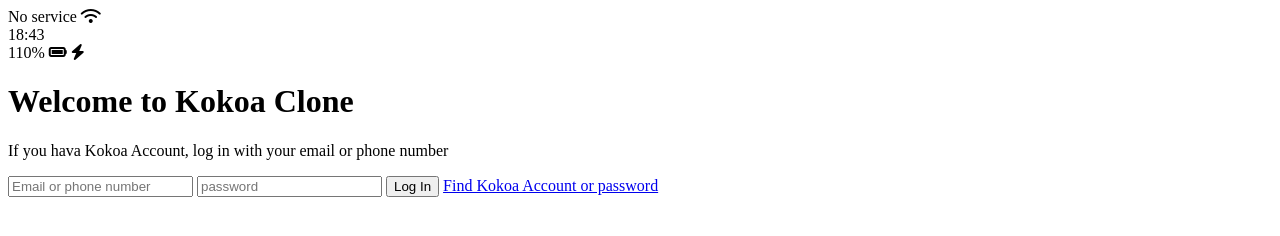
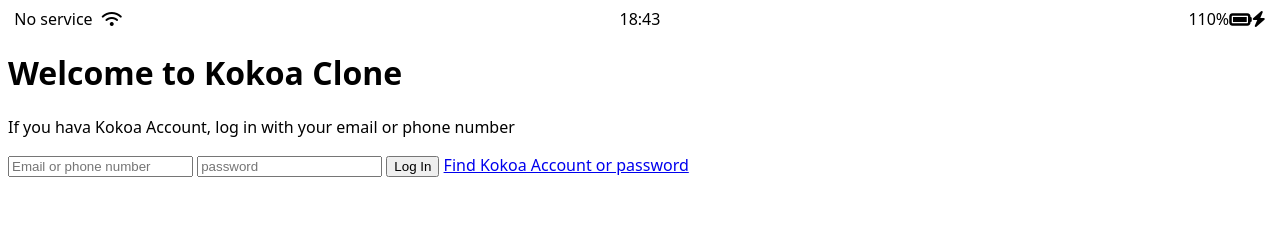
Before and after one commit to thgusdl513/kokoa-clone-2023, a plain HTML site: page index.html in a window 1280 px wide. Drawn offline with Linux system fonts and the light colour scheme.

Commit message:
index.html

```diff
--- /dev/null
+++ b/CSS/style.css
@@ -0,0 +1,28 @@
+body {
+    font-family: system-ui, -apple-system, BlinkMacSystemFont, 'Segoe UI',
+    Roboto, Oxygen, Ubuntu, Cantarell, 'Open Sans', 'Helvetica Neue', sans-serif;
+}
+
+.status-bar {
+    display: flex;
+    justify-content: center;
+}
+.status-bar__column {
+    width: 33%;
+}
+.status-bar__column:first-child span {
+    margin-right: 5px;
+}
+.status-bar__column:nth-child(2) {
+    display: flex;
+    justify-content: center;
+}
+.status-bar__column:last-child {
+    display: flex;
+    justify-content: flex-end;
+    align-items: center;
+}
+
+.status-bar__column .fa-solid fa-battery-full {
+    margin: 0px 5px:
+}
--- a/index.html
+++ b/index.html
@@ -1,12 +1,13 @@
 <!DOCTYPE html>
 <html lang="en">
 <head>
+    <link rel="stylesheet" href="css/style.css">
     <meta charset="UTF-8">
     <meta name="viewport" content="width=device-width, initial-scale=1.0">
     <title>Wecome to Kokoa Clone</title>
 </head>
 <body>
-    <div id="status-bar">
+    <div class="status-bar">
         <div class="status-bar__column">
             <span>No service</span>
             <i class="fa-solid fa-wifi"></i>
@@ -16,7 +17,7 @@
         </div>
         <div class="status-bar__column">
             <span>110%</span>
-            <i class="fa-solid fa-battery-full"></i>
+            <i class="fa-solid fa-battery-full fa-lg"></i>
             <i class="fa-solid fa-bolt"></i>
         </div>
     </div>
```
